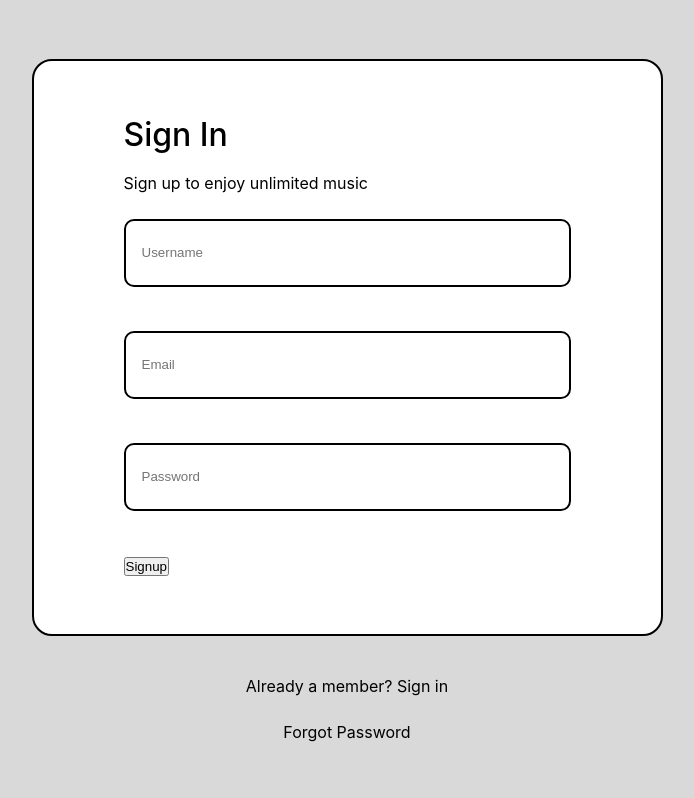
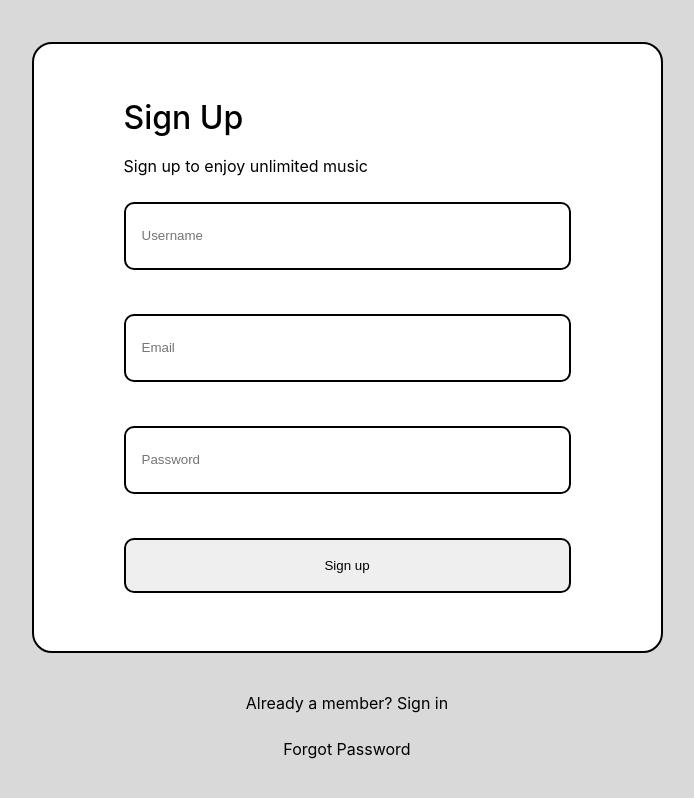
Before and after one commit to Apro2011/Collaboration-Project, a Next.js app in the folder frontend/: page /sign-up in a window 1280 px wide. Shown: the whole page, without its empty margins (293-987 px from the left). Built offline with nearby package versions, Linux system fonts and the light colour scheme; no server answers.

Commit message:
Created button atom

```diff
--- a/frontend/src/components/SignIn/SignIn.js
+++ b/frontend/src/components/SignIn/SignIn.js
@@ -7,6 +7,7 @@ import { validationSignIn } from "../../helpers/validation";
 import { Formik, Form, Field } from "formik";
 import { useRouter } from "next/router";
 import useAuth from "../../hooks/useAuth";
+import Button from  '../atoms/Button';
 
 const initialFormState = {
   username: "",
@@ -90,13 +91,7 @@ const SignIn = () => {
                   Remember Me
                 </label>
               </div>
-              <button
-                type="submit"
-                disabled={isSubmitting}
-                className={styles.submit_button}
-              >
-                Sign In
-              </button>
+              <Button isSubmitting={isSubmitting} type="submit" title="Sign In"/>
             </Form>
           )}
         </Formik>
--- a/frontend/src/components/SignUp/SignUp.js
+++ b/frontend/src/components/SignUp/SignUp.js
@@ -7,7 +7,6 @@ import { validationSignup } from "../../helpers/validation";
 import { Formik, Form, Field } from "formik";
 import { useRouter } from "next/router";
 import useAuth from "../../hooks/useAuth";
-
 import Button from  '../atoms/Button';
 
 const initialFormState = {
@@ -50,7 +49,7 @@ const Signup = () => {
         >
           {({ isSubmitting, errors, touched }) => (
             <Form className={styles.login_box}>
-              <p className={styles.login_title}>Sign In</p>
+              <p className={styles.login_title}>Sign Up</p>
               <p className={styles.login_subtitle}>
                 Sign up to enjoy unlimited music
               </p>
@@ -96,14 +95,7 @@ const Signup = () => {
               >
                 {errors.password}
               </p>
-              <Button />
-              {/* <button
-                type="submit"
-                disabled={isSubmitting}
-                className={styles.submit_button}
-              >
-                Signup
-              </button> */}
+              <Button isSubmitting={isSubmitting} type="submit" title="Sign up"/>
             </Form>
           )}
         </Formik>
--- a/frontend/src/components/atoms/Button/index.jsx
+++ b/frontend/src/components/atoms/Button/index.jsx
@@ -1,13 +1,12 @@
-// import React, { useEffect } from "react";
-// import styles from "./Button.module.css";
+import styles from "./Button.module.css";
 
-const Button = () => {
+const Button = ({type,isSubmitting,title}) => {
     return <button
-        type="submit"
-    // disabled={isSubmitting}
-        // className={styles.button}
+        type={type}
+        disabled={isSubmitting}
+        className={styles.button}
     >
-        Signup
+        {title}
     </button>
 };
 
```
